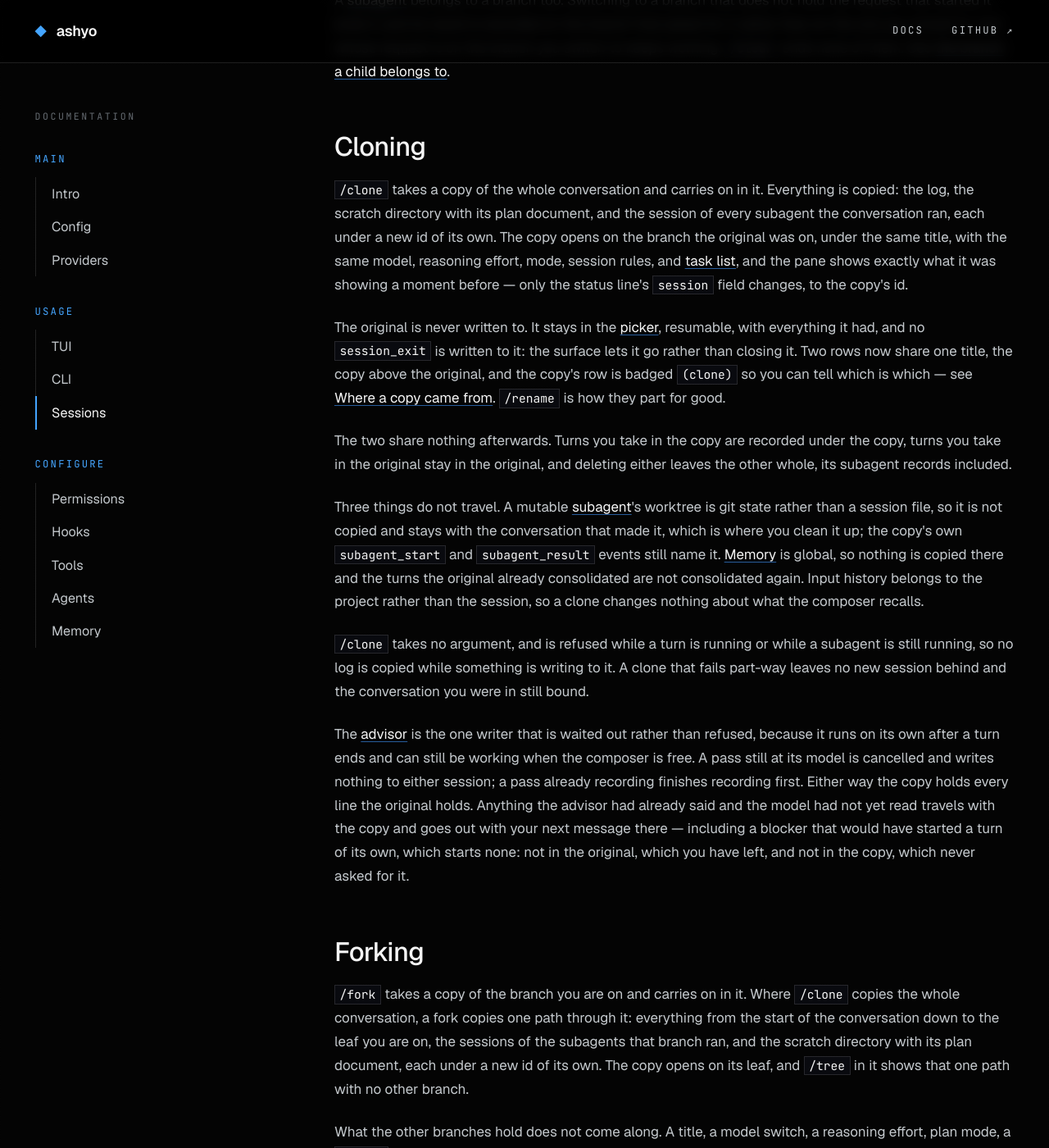
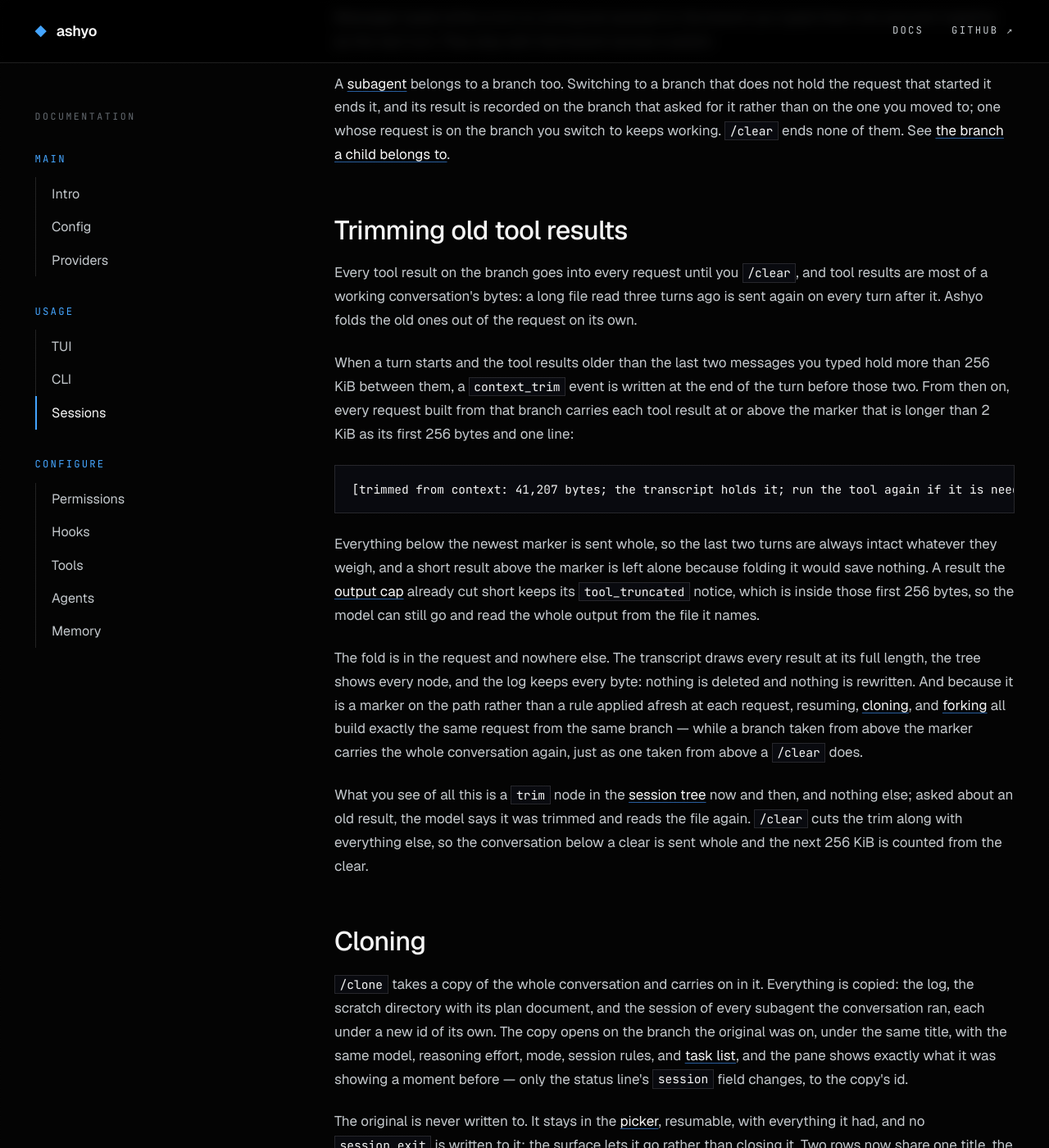
Before and after one commit to ashyo-ai/ashyo-ai.github.io, a Jekyll site: the page built from sessions.html, in a window 1280 px wide and 1400 px high, scrolled down 2818 px. Shown: the whole window at 82% size. Built offline with Jekyll 4.4.1, drawn with Linux system fonts in a browser that asks for light colours; some of the changed text lies outside the part shown.

Commit message:
Request Trim: the context_trim event, the fold it makes, and the trim node

```diff
--- a/sessions.html
+++ b/sessions.html
@@ -30,6 +30,7 @@ title: Sessions
 <tr><td><code>approved_plan</code></td><td>The plan you approved, with its hash.</td></tr>
 <tr><td><code>todo_change</code></td><td>The whole <a href="tools.html#task-list">task list</a> as it stands after one change the <code>todo</code> tool made — never a patch of the change before it. The latest one on the path is the list in force there.</td></tr>
 <tr><td><code>context_clear</code></td><td><code>/clear</code>: the model's conversation starts below this point.</td></tr>
+<tr><td><code>context_trim</code></td><td>A fold in the request: every tool result at or above the event it names goes to the model as its opening bytes and one line. Nothing is deleted — see <a href="#trim">Trimming old tool results</a>.</td></tr>
 <tr><td><code>node_label</code></td><td>A <a href="tui.html#tree-labels">label</a> you wrote on one node in the session tree. It annotates that node and is on no branch: no path runs through it, so no transcript and no request ever carries it.</td></tr>
 <tr><td><code>session_exit</code></td><td>How the run ended: <code>normal</code>, <code>interrupt</code>, or <code>crash</code>.</td></tr>
 </table>
@@ -40,6 +41,14 @@ title: Sessions
 <p><code>/clear</code> is a node on the path too. It clears the model's context without ending the conversation: every request after it is built from the part of the path below the marker, so the model starts with nothing said, while the turns above it stay in the session untouched. The tree shows it as a <code>clear</code> node under the last message; the transcript empties and says nothing, live and on a later resume. Select the node above it and send, and you have a new branch with the whole conversation back; the cleared branch is untouched beside it. Everything the path carries — the title, the model, the reasoning effort, plan mode, the <a href="tools.html#task-list">task list</a>, and the session's permission rules — is read across the marker, so a cleared conversation runs exactly as it was configured.</p>
 <p>Messages typed while a turn is running are queued on the branch you typed them into and sent together as the next turn. They stay with that branch across a switch.</p>
 <p>A <a href="agents.html#subagents">subagent</a> belongs to a branch too. Switching to a branch that does not hold the request that started it ends it, and its result is recorded on the branch that asked for it rather than on the one you moved to; one whose request is on the branch you switch to keeps working. <code>/clear</code> ends none of them. See <a href="agents.html#branch">the branch a child belongs to</a>.</p>
+
+<h2 id="trim">Trimming old tool results</h2>
+<p>Every tool result on the branch goes into every request until you <code>/clear</code>, and tool results are most of a working conversation's bytes: a long file read three turns ago is sent again on every turn after it. Ashyo folds the old ones out of the request on its own.</p>
+<p>When a turn starts and the tool results older than the last two messages you typed hold more than 256 KiB between them, a <code>context_trim</code> event is written at the end of the turn before those two. From then on, every request built from that branch carries each tool result at or above the marker that is longer than 2 KiB as its first 256 bytes and one line:</p>
+<pre>[trimmed from context: 41,207 bytes; the transcript holds it; run the tool again if it is needed]</pre>
+<p>Everything below the newest marker is sent whole, so the last two turns are always intact whatever they weigh, and a short result above the marker is left alone because folding it would save nothing. A result the <a href="tools.html#output-cap">output cap</a> already cut short keeps its <code>tool_truncated</code> notice, which is inside those first 256 bytes, so the model can still go and read the whole output from the file it names.</p>
+<p>The fold is in the request and nowhere else. The transcript draws every result at its full length, the tree shows every node, and the log keeps every byte: nothing is deleted and nothing is rewritten. And because it is a marker on the path rather than a rule applied afresh at each request, resuming, <a href="#cloning">cloning</a>, and <a href="#forking">forking</a> all build exactly the same request from the same branch — while a branch taken from above the marker carries the whole conversation again, just as one taken from above a <code>/clear</code> does.</p>
+<p>What you see of all this is a <code>trim</code> node in the <a href="tui.html#session-tree">session tree</a> now and then, and nothing else; asked about an old result, the model says it was trimmed and reads the file again. <code>/clear</code> cuts the trim along with everything else, so the conversation below a clear is sent whole and the next 256 KiB is counted from the clear.</p>
 
 <h2 id="cloning">Cloning</h2>
 <p><code>/clone</code> takes a copy of the whole conversation and carries on in it. Everything is copied: the log, the scratch directory with its plan document, and the session of every subagent the conversation ran, each under a new id of its own. The copy opens on the branch the original was on, under the same title, with the same model, reasoning effort, mode, session rules, and <a href="tools.html#task-list">task list</a>, and the pane shows exactly what it was showing a moment before — only the status line's <code>session</code> field changes, to the copy's id.</p>
--- a/tools.html
+++ b/tools.html
@@ -47,7 +47,7 @@ title: Tools
 <h3 id="output-cap">The output cap</h3>
 <p>One cap covers every tool there is: no single result may put more than 64 KiB into a request. A longer result is written whole to <code>tool-output/&lt;call-id&gt;.txt</code> in the conversation's <a href="sessions.html">scratch directory</a>, and what the model receives is one notice line followed by the first 64 KiB, cut at a character boundary:</p>
 <pre>tool_truncated: showing the first 65536 of 312904 bytes; the whole output is at ~/.local/share/ashyo/sessions/&lt;uuid&gt;.scratch/tool-output/call_31c9.txt</pre>
-<p>The notice comes first so that anything trimming the tail of a result later takes the cut bytes and leaves the sentence explaining them. The model reads the rest back with <code>read</code>, on the path the notice gives it. The file is copied by <code><a href="sessions.html#cloning">/clone</a></code> and <code><a href="sessions.html#forking">/fork</a></code> along with the rest of the scratch directory, and is deleted with the session. A failed call over the cap is cut the same way and stays a failure. If the scratch directory cannot be written, the result is still cut and the notice says the rest was not kept.</p>
+<p>The notice comes first so that anything trimming the tail of a result later — a <a href="sessions.html#trim">context trim</a>, say — takes the cut bytes and leaves the sentence explaining them. The model reads the rest back with <code>read</code>, on the path the notice gives it. The file is copied by <code><a href="sessions.html#cloning">/clone</a></code> and <code><a href="sessions.html#forking">/fork</a></code> along with the rest of the scratch directory, and is deleted with the session. A failed call over the cap is cut the same way and stays a failure. If the scratch directory cannot be written, the result is still cut and the notice says the rest was not kept.</p>
 <p>The transcript shows the capped result, notice and all — it is what the model was handed. The per-tool limits below sit underneath the cap: each tool decides which of its bytes matter, and the cap decides how many of them reach the request.</p>
 <table>
 <tr><th>Tool</th><th>Limit</th><th>Notice</th></tr>
--- a/tui.html
+++ b/tui.html
@@ -170,7 +170,7 @@ openrouter/nex-agi/nex-n2.5-mini:free                  262k        free</pre>
 
 <h2 id="overlays">Overlays</h2>
 <h3 id="session-tree">Session tree</h3>
-<p><code>/tree</code>, or two <kbd>Esc</kbd> presses with nothing to close or interrupt, draws the branch structure of the current session, roots first. Every row reads <code>•</code>, what the node is, a colon, and what it holds: <code>• user: It's done.</code>, <code>• assistant: Root cause confirmed from crash.txt…</code>, <code>• tool: shell — read the crash log</code>. A message is labelled by who said it and shows its text on one line, with a space where each break was and anything too long cut with <code>…</code> at the box's edge; a tool call shows the name of the tool and, after it, <a href="tools.html#intent">what the call was for</a> in the model's own words, or the name alone for a call that said nothing; every other kind is named and shows nothing — <code>model</code>, <code>thinking</code>, <code>mode</code>, <code>title</code>, <code>todo</code>, <code>clear</code>, <code>hook</code>, <code>decision</code>, <code>rule</code>, <code>approved plan</code>, <code>exit</code> — and the row the whole session hangs from says <code>session</code>.</p>
+<p><code>/tree</code>, or two <kbd>Esc</kbd> presses with nothing to close or interrupt, draws the branch structure of the current session, roots first. Every row reads <code>•</code>, what the node is, a colon, and what it holds: <code>• user: It's done.</code>, <code>• assistant: Root cause confirmed from crash.txt…</code>, <code>• tool: shell — read the crash log</code>. A message is labelled by who said it and shows its text on one line, with a space where each break was and anything too long cut with <code>…</code> at the box's edge; a tool call shows the name of the tool and, after it, <a href="tools.html#intent">what the call was for</a> in the model's own words, or the name alone for a call that said nothing; every other kind is named and shows nothing — <code>model</code>, <code>thinking</code>, <code>mode</code>, <code>title</code>, <code>todo</code>, <code>clear</code>, <code>trim</code>, <code>hook</code>, <code>decision</code>, <code>rule</code>, <code>approved plan</code>, <code>exit</code> — and the row the whole session hangs from says <code>session</code>.</p>
 <p>The <code>•</code> and the label are drawn in the <a href="#themes">user</a> color on what you said and the <a href="#themes">assistant</a> color on what the model said; every row nobody spoke is <a href="#themes">muted</a>, and so are the <code>│</code>, <code>├─</code> and <code>└─</code> lines that join each node to its parent and its siblings. Nothing marks the current leaf: the tree opens with the highlight on it. The highlighted row is led by a <code>❯</code> in the <a href="#themes">accent</a> color, in a column of its own at the box's left edge before the lines, and the whole row sits on a band of <a href="#themes">selectedBg</a> — a step lighter than a dark terminal, a step darker than a light one — which leaves the row's own colors on it: the <code>•</code> and label in the color of whoever spoke, the lines muted, and what was said in the terminal's own color. A row that cannot be switched to says <code>(not selectable)</code> — the session header, which is the empty root above the first turn, and anything below a node the session holds no event for. <kbd>Enter</kbd> switches; the transcript re-projects onto the chosen path. Send a message from an earlier node and you have a new branch; the old one is untouched and both survive a restart. See <a href="sessions.html#branching">Sessions</a>.</p>
 <p><kbd>Tab</kbd> cycles the box through five views, starting from the one it opens in: <b>all</b>, every node there is; <b>user-only</b>, the messages you sent; <b>assistant-only</b>, the ones the model sent; <b>no tools</b>, everything but the tool calls; and <b>labels-only</b>, the rows you have <a href="#tree-labels">labelled</a>. The title names the view you are looking at. A node a view hides takes none of its descendants with it — a row whose parent is hidden hangs from the nearest row still shown, with the lines joined there — so a turn is never lost because something above it in the branch was. <b>labels-only</b> is the one view that also keeps the rows above the ones it is for, so a labelled row is read where it sits in the session.</p>
 <p>Typing narrows the rows: every letter is added to a search, and the rows left are the ones whose content says it, with the path down to each kept so the lines still connect. What is searched is what the row shows — a message's text, a tool call's name and what it was for — and the <a href="#tree-labels">label</a> you wrote on it, so a branch you saved under a name is found by typing that name, even on a row that shows nothing of its own. Never the <code>user</code>, <code>assistant</code>, or <code>tool</code> label beside it, so typing <code>user</code> finds the messages that talk about users rather than every message you sent. Case is ignored. <kbd>Backspace</kbd> takes a letter back. The view and the search compose: what is on screen is the rows that pass both, and the title carries the text you have typed. A narrowing that hides the highlighted row moves the highlight to the first row you can switch to, the way the <a href="#completion">completion dock</a>'s does. <kbd>Esc</kbd> clears the text when there is any and closes the box when there is none; the box opens on <b>all</b> with nothing typed every time, whatever the last visit left behind.</p>
```
